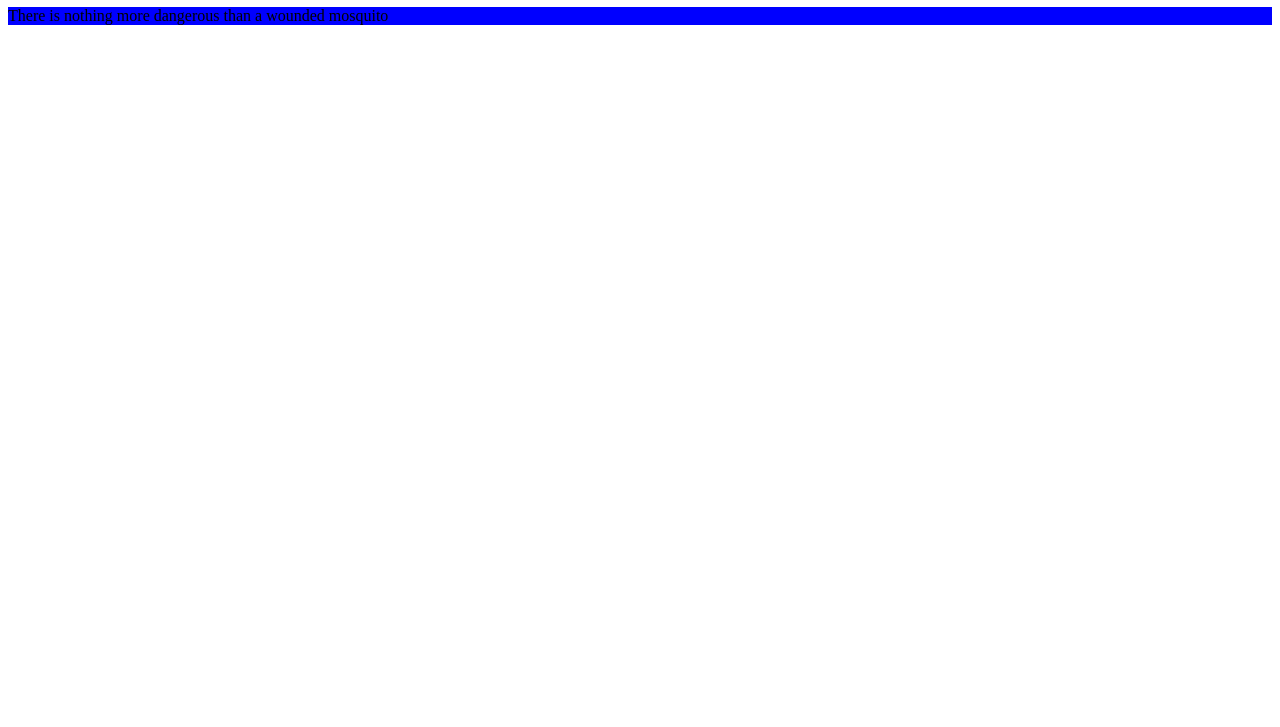
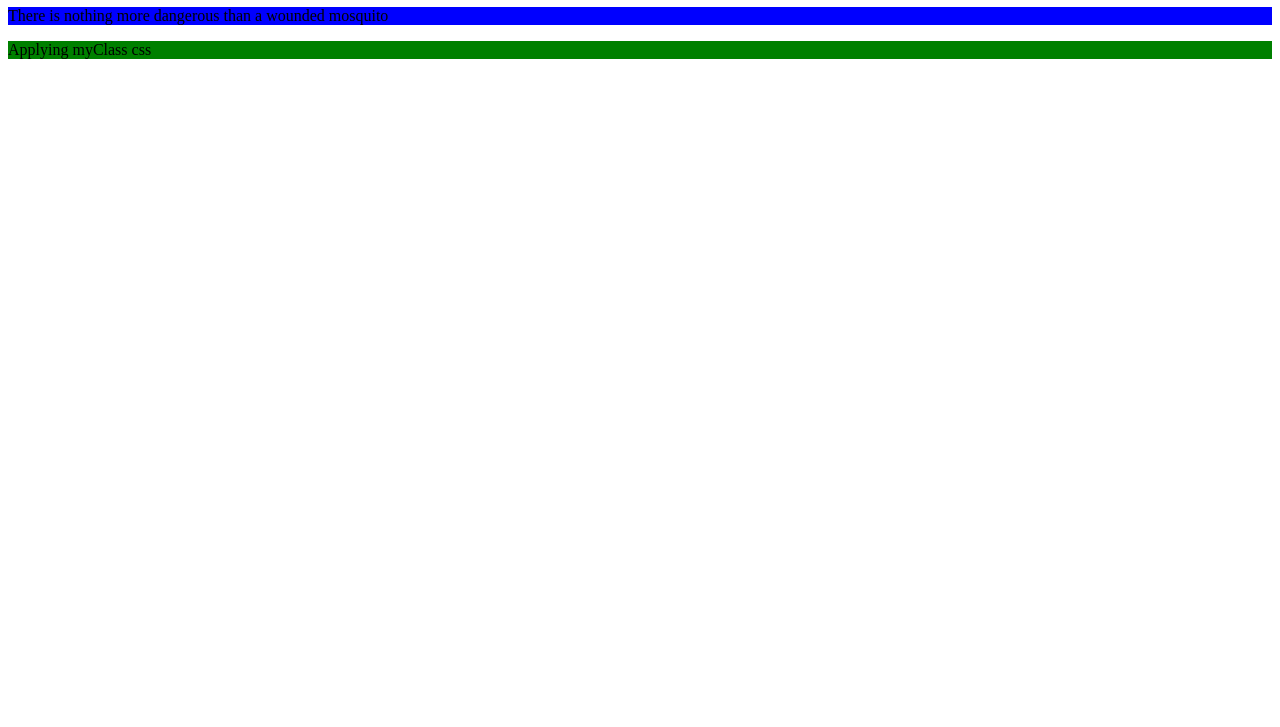
Before and after one commit to lordpansar/gitdemo, a plain HTML site: page info.html in a window 1280 px wide. Shown: the part 73-800 px from the top of the page. Drawn offline with Linux system fonts and the light colour scheme.

Commit message:
Applied myClass CSS

```diff
--- a/info.html
+++ b/info.html
@@ -9,5 +9,6 @@
 
 	<p id="myParagraph">There is nothing more dangerous than a wounded mosquito</p>
 
+	<p class="myClass">Applying myClass css</p>
 </body>
 </html>
```
